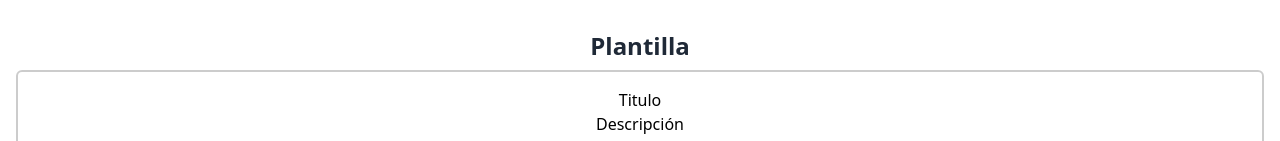
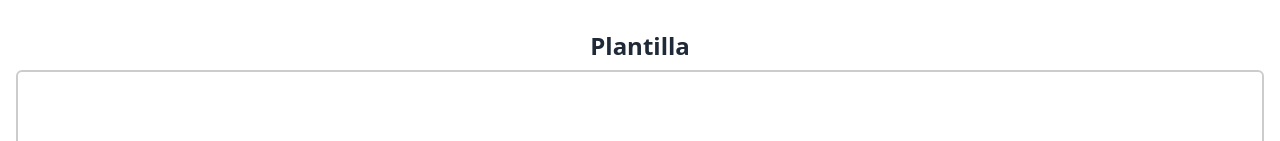
Before and after one commit to nicotapie30/template-view, a React (Vite) app: page / in a window 1280 px wide. Shown: the part 804-945 px from the top of the page. Built offline with nearby package versions, Linux system fonts and the light colour scheme.

Commit message:
add: 04 Agregando lçogica a los inputs del formulario

```diff
--- a/src/components/form/Form.jsx
+++ b/src/components/form/Form.jsx
@@ -1,3 +1,4 @@
+import React, { useState } from 'react'
 import { Button } from '../buttons/Button'
 import { Input } from '../inputs/Input'
 
@@ -21,7 +22,7 @@ export const Form = () => {
 				placeholder='Escribir aqui...'
 			/>
 
-			<Input type='color' name='Color de fondo' id='backgroundColor' />
+			<Input type='color' name='Color de fondo' id='backgroundColor' v />
 
 			<Input type='color' name='Color de texto' id='textColor' />
 
--- a/src/components/main/Main.jsx
+++ b/src/components/main/Main.jsx
@@ -1,4 +1,5 @@
 import { Form } from '../form/Form'
+import { Template } from './Template'
 
 export const Main = () => {
 	return (
@@ -9,13 +10,7 @@ export const Main = () => {
 			</div>
 
 			<div className='w-full h-96 mt-28'>
-				<h3 className='mb-2 text-2xl text-gray-800 text-center font-semibold'>
-					Plantilla
-				</h3>
-				<div className='w-full h-full p-4 flex flex-col items-center border-2 border-black/20 rounded-md'>
-					<h4>Titulo</h4>
-					<p>Descripción</p>
-				</div>
+				<Template />
 			</div>
 		</main>
 	)
--- /dev/null
+++ b/src/components/main/Template.jsx
@@ -0,0 +1,17 @@
+export const Template = ({ title, description, bgColor, textColor }) => {
+	const colors = bgColor && textColor ? `bg-${bgColor} text-${textColor}` : ''
+
+	return (
+		<>
+			<h3 className='mb-2 text-2xl text-gray-800 text-center font-semibold'>
+				Plantilla
+			</h3>
+			<div
+				className={`w-full h-full p-4 flex flex-col items-center border-2 border-black/20 rounded-md ${colors}`}
+			>
+				<h4>{title}</h4>
+				<p>{description}</p>
+			</div>
+		</>
+	)
+}
```
